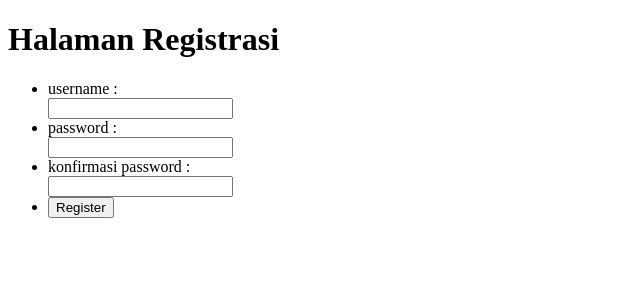
After one commit to ideapedyudi/ideapedyudi-belajarphpdasar, a PHP site: page /registrasi.php in a window 1280 px wide. The commit adds this page. Shown: the top 300 px of the page, without its empty margins (0-640 px from the left). Run offline with PHP 8.4, Linux system fonts and the light colour scheme.

Commit message:
membuat registrasi

```diff
--- a/phpdasar/crud lengkap/functions.php
+++ b/phpdasar/crud lengkap/functions.php
@@ -144,4 +144,37 @@ function cari($keyword) {
 	return query($query);
 }
 
+// functions registrasi
+function registrasi($data) {
+	global $conn;
+
+	$username = strtolower(stripslashes($data["username"]));
+	$password = mysqli_real_escape_string($conn, $data["password"]);
+	$password2 = mysqli_real_escape_string($conn, $data["password2"]);
+
+	// cek username sudah ada atau belum
+	$result  = mysqli_query($conn, "SELECT username FROM user WHERE username = '$username'");
+	if (mysqli_fetch_assoc($result)) {
+		echo "<script>
+						alert('username sudah terdaftar');
+					</script>";
+		return false;
+	}
+
+	// cek konfirmasi password
+	if ($password !== $password2) {
+		echo "<script>
+						alert('konfirmasi password tidak sesuai');
+					</script>";
+		return false;
+	}
+
+	// enkripsi password
+	$password = password_hash($password, PASSWORD_DEFAULT);
+
+	// tambahkan user baru ke database
+	mysqli_query($conn, "INSERT INTO user VALUES('', '$username', '$password')");
+	return mysqli_affected_rows($conn);
+}
+
 ?>
--- a/phpdasar/crud lengkap/index.php
+++ b/phpdasar/crud lengkap/index.php
@@ -1,7 +1,7 @@
 <?php
 
 require 'functions.php';
-$mahasiswa = query("SELECT * FROM mahasiswa");
+$mahasiswa = query("SELECT * FROM mahasiswa ORDER BY id DESC");
 // order by untuk meanmpilkan sesuai yang mana disitu id
 // asc menampilkan yang lama di atas
 // desc menampilkan yang baru di atas
--- /dev/null
+++ b/phpdasar/crud lengkap/registrasi.php
@@ -0,0 +1,55 @@
+<?php
+
+require 'functions.php';
+
+if (isset($_POST["register"])) {
+  if (registrasi($_POST) > 0) {
+    echo   "<script>
+              alert('user baru berhasil ditambahkan!');
+            </script>";
+  } else {
+    echo mysqli_error($conn);
+  }
+}
+
+
+?>
+
+
+<!DOCTYPE html>
+<html lang="en">
+<head>
+  <meta charset="UTF-8">
+  <meta name="viewport" content="width=device-width, initial-scale=1.0">
+  <title>Halaman Registrasi</title>
+  <style>
+    label {
+      display: block;
+    }
+  </style>
+</head>
+<body>
+
+  <h1>Halaman Registrasi</h1>
+  <form action="" method="POST">
+    <ul>
+      <li>
+        <label for="username">username :</label>
+        <input type="text" name="username" id="username">
+      </li>
+      <li>
+        <label for="password">password :</label>
+        <input type="password" name="password" id="password">
+      </li>
+      <li>
+        <label for="password2">konfirmasi password :</label>
+        <input type="password" name="password2" id="password2">
+      </li>
+      <li>
+        <button type="submit" name="register">Register</button>
+      </li>
+    </ul>
+  </form>
+
+</body>
+</html>
```
Also changed, not shown: phpdasar/crud lengkap/img/5f6c9d815bb10.jpg (deleted), phpdasar/crud lengkap/img/5f6de67eed7dc.jpg (deleted), phpdasar/crud lengkap/img/ProfilePhoto.jpg (deleted), phpdasar/crud lengkap/img/nahel-abdul-hadi-flha0KwRrRc-unsplash.jpg (deleted), phpdasar/crud lengkap/img/rendiansyah-nugroho-Gh6vZQLjg5k-unsplash.jpg (deleted).
